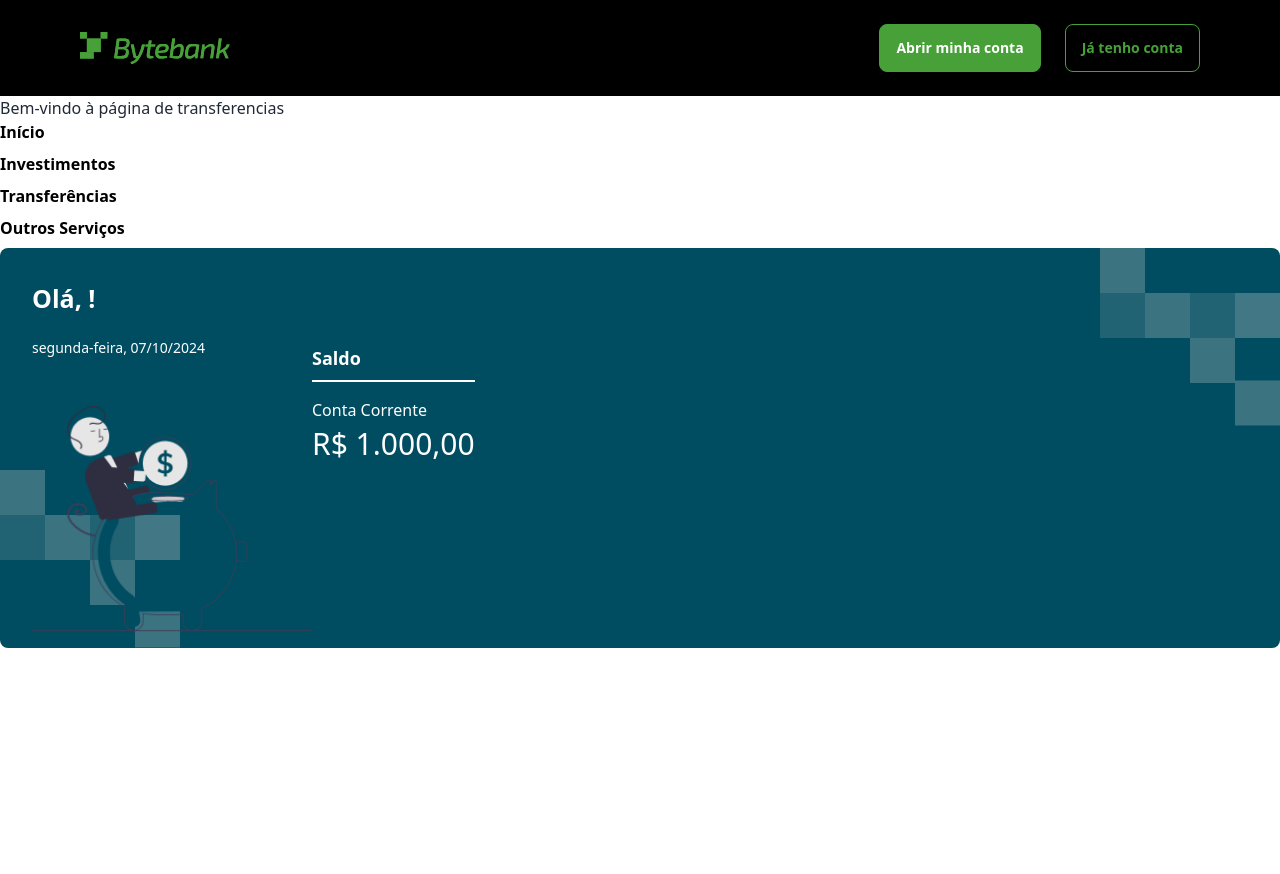
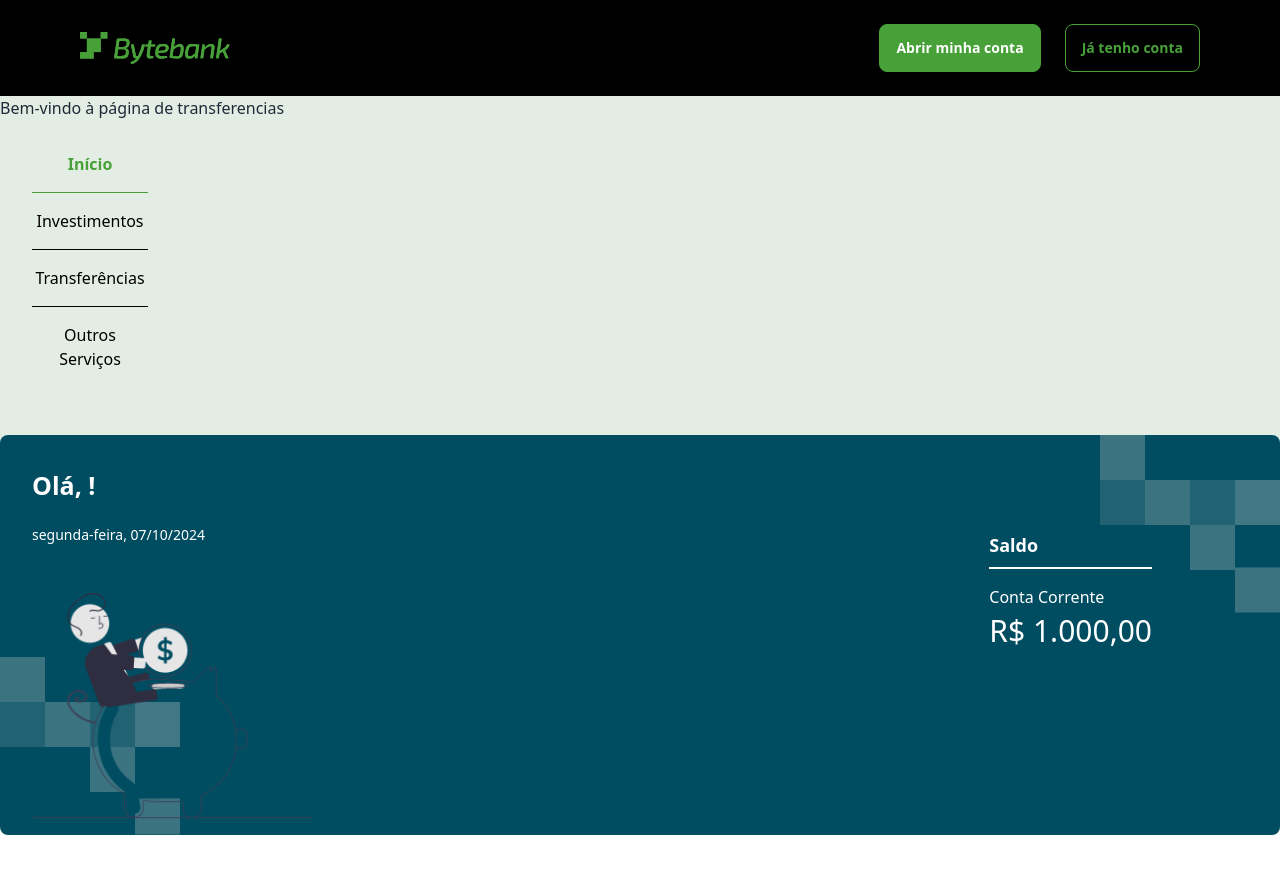
Before and after one commit to JohannMarzolla/Bytebank_fase1, a Next.js app: page /transferencias in a window 1280 px wide. Shown: the top 874 px of the page. Before the commit the page ends 800 px from the top, so only its background shows below. Built offline with nearby package versions, Linux system fonts and the light colour scheme; no server answers; sample sign-in values are in the browser's storage.

Commit message:
Estilo menu + ajuste card saldo + cor fundo geral

```diff
--- a/src/app/components/Aside/index.tsx
+++ b/src/app/components/Aside/index.tsx
@@ -2,24 +2,24 @@ import Link from "next/link";
 
 export default function Aside() {
   return (
-        <ul className="list-none p-0 m-0">
-            <li className="mb-2">
-                <Link href="/home" className="text-black hover:text-gray-800 font-bold">
+    <ul className="w-[180px] p-8 list-none m-0 text-center">
+      <li className="pb-4 mb-4 border-solid border-b-[1px] border-[#47A138] font-bold">
+        <Link href="/home" className="text-[#47A138] hover:text-gray-500">
           Início
         </Link>
       </li>
-            <li className="mb-2">
-                <Link href="/investimentos" className="text-black hover:text-gray-800 font-bold">
+      <li className="pb-4 mb-4 border-solid border-b-[1px] border-black ">
+        <Link href="/investimentos" className="text-black hover:text-gray-500">
           Investimentos
         </Link>
       </li>
-            <li className="mb-2">
-                <Link href="/transferencias" className="text-black hover:text-gray-800 font-bold">
+      <li className="pb-4 mb-4 border-solid border-b-[1px] border-black ">
+        <Link href="/transferencias" className="text-black hover:text-gray-500">
           Transferências
         </Link>
       </li>
-            <li className="mb-2">
-                <Link href="/outrosServicos" className="text-black hover:text-gray-800 font-bold">
+      <li className="pb-4 mb-4">
+        <Link href="/outrosServicos" className="text-black hover:text-gray-500">
           Outros Serviços
         </Link>
       </li>
--- a/src/app/components/Saldo/index.tsx
+++ b/src/app/components/Saldo/index.tsx
@@ -14,7 +14,7 @@ export default function Saldo() {
   const saldoFormato = saldo ? formatarMoeda(saldo) : "Saldo indisponível no momento";
 
   return (
-    <div className="flex relative w-full h-[400px] mb-8 text-white bg-[#004D61] rounded-[8px]">
+    <div className="flex relative justify-between w-full h-[400px] mb-8 text-white bg-[#004D61] rounded-[8px]">
       <div className="flex flex-col pl-8 pt-8">
         <span className="pb-5 text-[25px] font-semibold"> Olá, {session?.user?.name}!</span>
         <span className="text-sm">{date}</span>
@@ -27,7 +27,7 @@ export default function Saldo() {
         />
       </div>
 
-      <div className="flex flex-col pt-24 text-xl">
+      <div className="flex flex-col pt-24 pr-32 text-xl">
         <h2 className="text-lg font-bold pb-2 border-b-2 border-white">Saldo</h2>
         <span className="text-base pt-4">Conta Corrente</span>
         <span className="text-3xl pt-1">{saldoFormato}</span>
--- a/src/app/components/contanier/index.tsx
+++ b/src/app/components/contanier/index.tsx
@@ -10,13 +10,13 @@ export default function Container() {
   const { deposito, transferencia, novaTransacao } = useTransacoesContext();
 
   return (
-    <main className="flex flex-col md:flex-row">
+    <div className="flex flex-col md:flex-row justify-center">
       <Aside />
-      <div className="flex-1 p-4">
+      <div className="flex-1 p-4 max-w-[690px]">
         <Saldo />
         <Form deposito={deposito} transferencia={transferencia} novaTransacao={novaTransacao} />
       </div>
       <Extrato />
-    </main>
+    </div>
   );
 }
--- a/src/app/layout.tsx
+++ b/src/app/layout.tsx
@@ -15,10 +15,10 @@ export default function RootLayout({
   return (
     <TransacoesProvider>
       <html lang="pt-br">
-        <body>
+        <body className="h-screen w-screen bg-[#E4EDE3]">
           <Header />
 
-          <div>{children}</div>
+          <main className="h-full w-full">{children}</main>
         </body>
       </html>
     </TransacoesProvider>
--- a/src/app/page.tsx
+++ b/src/app/page.tsx
@@ -1,7 +1,3 @@
 export default async function Home() {
-  return (
-    <main>
-      <div className=""> </div>
-    </main>
-  );
+  return <div className=""> </div>;
 }
```
Lines whose indentation alone changed are shown as unchanged.
